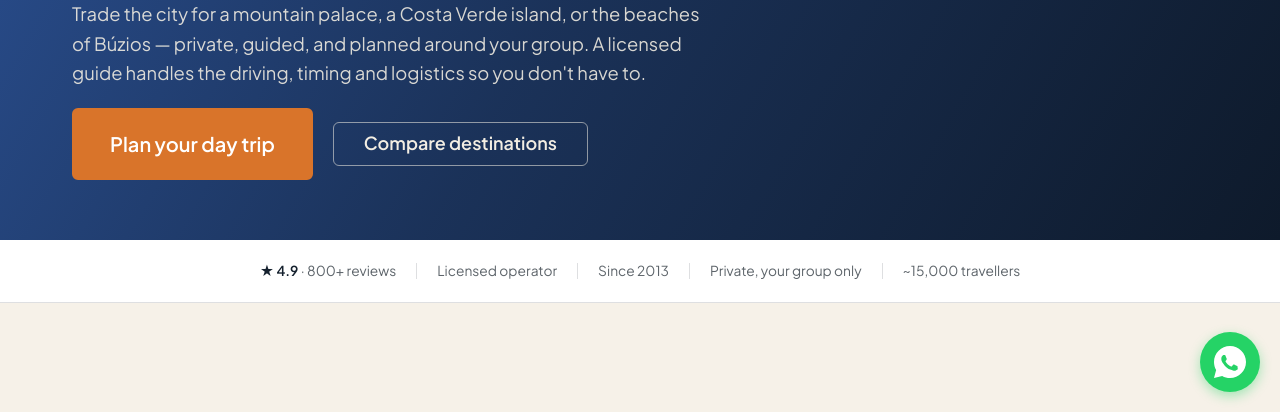
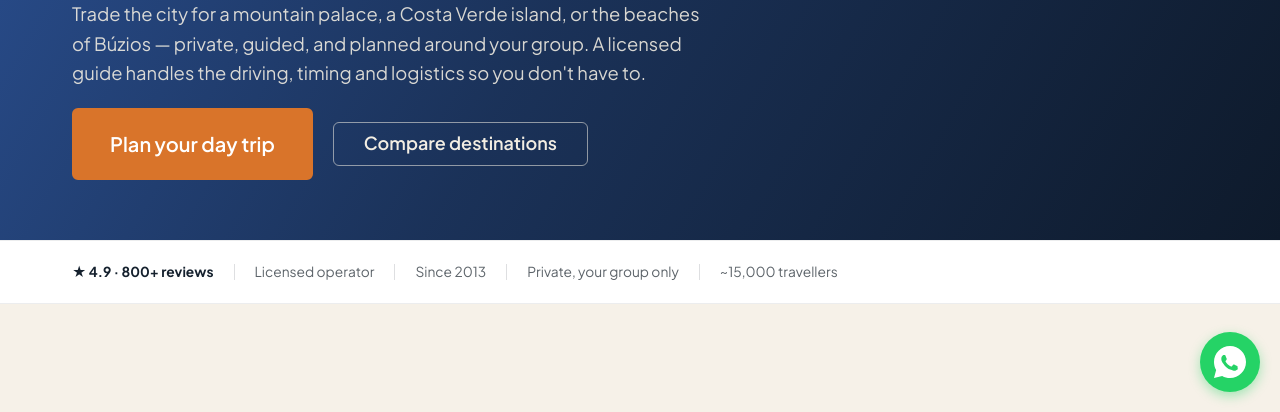
Before and after one commit to marcelo1011-br/be-free-work, an Astro site: page /en/day-trips-from-rio in a window 1280 px wide. Shown: the part 388-800 px from the top of the page. Built offline with nearby package versions, Linux system fonts and the light colour scheme; Astro itself is replaced by a stand-in of ours.

Commit message:
feat(design): day-trips trust bar — formato conformado à tour page
Trust bar pixel-idêntica em formato à .pdp-trust: alinhada à esquerda, borda hairline
topo+baixo (--color-hairline), item de rating inteiro em ink/700 (sub-span herda).
Dado da day-trips mantido (5 itens localizados, Private your group only). Head/schema
zero delta. ui.js/siteData.js intocados.

```diff
--- a/src/components/DayTripsPillar.astro
+++ b/src/components/DayTripsPillar.astro
@@ -339,13 +339,16 @@ const heroTitleParts =
        Centralizada, flex-wrap no mobile. Zero âmbar. Nota/support canônico. ---- */
   .dt-trust {
     background: var(--color-surface);
-    border-block-end: var(--border-width-hairline) solid var(--color-border);
+    /* Conformado à .pdp-trust: hairline em cima E embaixo (--color-hairline, o mesmo
+       token da tour page; distinto de --color-border). */
+    border-block: 1px solid var(--color-hairline);
   }
   .dt-trust__inner {
     display: flex;
     flex-wrap: wrap;
     align-items: center;
-    justify-content: center;
+    /* Alinhado à esquerda (flex-start), como a .pdp-trust__inner — coerente com o
+       hero à esquerda. (Antes: justify-content: center.) */
     gap: var(--space-2xs) var(--space-s);
     padding-block: var(--space-s);
     font-family: var(--font-body);
@@ -354,12 +357,15 @@ const heroTitleParts =
     color: var(--color-text-muted);
   }
   .dt-trust__item--rating {
-    color: var(--color-text);
-    font-weight: var(--font-weight-semibold);
+    /* Destaque do rating igual ao .pdp-trust__item--star: ink + 700. */
+    color: var(--color-ink);
+    font-weight: 700;
   }
   .dt-trust__sub {
-    color: var(--color-text-muted);
-    font-weight: var(--font-weight-regular);
+    /* Item de rating inteiro em negrito ink (★ 4.9 · 800+ reviews), como o
+       .pdp-trust__item--star: o sub-span herda o 700/ink do pai. */
+    color: inherit;
+    font-weight: inherit;
   }
   .dt-trust__div {
     inline-size: var(--border-width-hairline);
```
